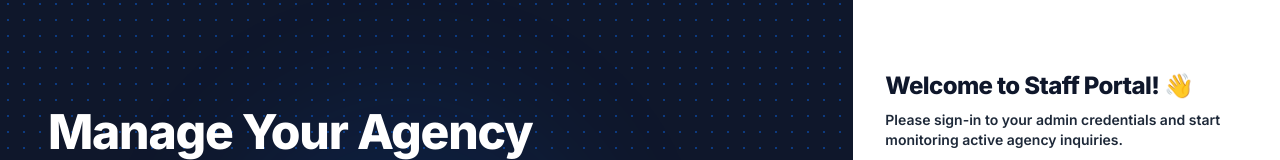
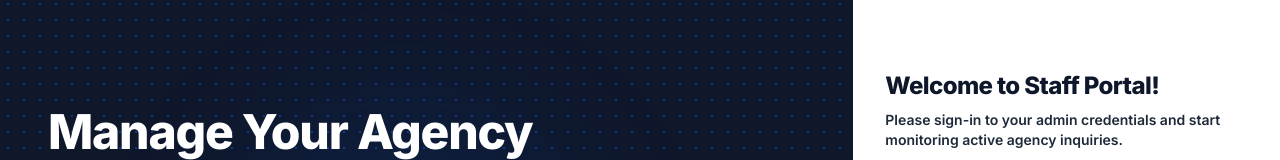
Before and after one commit to AlamiaSoft/kamal-express-website, a React (Vite) app in the folder frontend/: page /admin in a window 1280 px wide. Shown: the part 164-324 px from the top of the page. Built offline with nearby package versions, Linux system fonts and the light colour scheme.

Commit message:
Update AdminView.tsx

```diff
--- a/frontend/src/components/AdminView.tsx
+++ b/frontend/src/components/AdminView.tsx
@@ -286,7 +286,7 @@ export default function AdminView() {
             </div>
 
             <div className="space-y-2">
-              <h2 className="text-2xl font-black text-slate-900 tracking-tight hidden lg:block">Welcome to Staff Portal! 👋</h2>
+              <h2 className="text-2xl font-black text-slate-900 tracking-tight hidden lg:block">Welcome to Staff Portal!</h2>
               <p className="text-slate-450 text-xs sm:text-sm font-semibold">
                 Please sign-in to your admin credentials and start monitoring active agency inquiries.
               </p>
@@ -399,7 +399,7 @@ export default function AdminView() {
         <div className="p-4 border-t border-slate-850 space-y-3 bg-slate-950/20">
           <div className="flex items-center gap-3 text-left">
             <div className="h-9 w-9 rounded-xl bg-emerald-500/20 text-emerald-400 border border-emerald-500/35 flex items-center justify-center font-bold text-sm">
-              {username ? username.substring(0,2).toUpperCase() : 'AD'}
+              {username ? username.substring(0, 2).toUpperCase() : 'AD'}
             </div>
             <div className="leading-tight">
               <span className="text-xs font-bold text-white block truncate max-w-[130px]">{username}</span>
@@ -478,11 +478,10 @@ export default function AdminView() {
             <button
               onClick={handleExportCSV}
               disabled={filteredInquiries.length === 0}
-              className={`px-5 py-2.5 rounded-xl text-xs font-bold transition-all flex items-center justify-center gap-2 cursor-pointer z-10 relative ${
-                filteredInquiries.length === 0
+              className={`px-5 py-2.5 rounded-xl text-xs font-bold transition-all flex items-center justify-center gap-2 cursor-pointer z-10 relative ${filteredInquiries.length === 0
                   ? 'bg-slate-100 text-slate-400 cursor-not-allowed border border-slate-150'
                   : 'bg-emerald-600 hover:bg-emerald-750 text-white shadow-md shadow-emerald-600/10'
-              }`}
+                }`}
             >
               <Download className="w-4 h-4" />
               <span>Export filtered CSV</span>
@@ -622,9 +621,8 @@ export default function AdminView() {
                         <tr
                           key={item.id}
                           onClick={() => handleSelectInquiry(item)}
-                          className={`hover:bg-slate-50/50 transition-all cursor-pointer ${
-                            selectedInquiry?.id === item.id ? 'bg-emerald-500/5 hover:bg-emerald-500/5' : ''
-                          }`}
+                          className={`hover:bg-slate-50/50 transition-all cursor-pointer ${selectedInquiry?.id === item.id ? 'bg-emerald-500/5 hover:bg-emerald-500/5' : ''
+                            }`}
                         >
                           <td className="py-4.5 px-6 font-bold text-slate-900 space-y-0.5">
                             <span className="block">{item.reference_id}</span>
@@ -646,13 +644,12 @@ export default function AdminView() {
                             )}
                           </td>
                           <td className="py-4.5 px-6 text-center">
-                            <span className={`inline-flex items-center px-3 py-1 rounded-full text-[9px] font-bold ${
-                              item.status === 'Pending'
+                            <span className={`inline-flex items-center px-3 py-1 rounded-full text-[9px] font-bold ${item.status === 'Pending'
                                 ? 'bg-amber-50 text-amber-800 border border-amber-100'
                                 : item.status === 'Contacted'
-                                ? 'bg-blue-50 text-blue-800 border border-blue-100'
-                                : 'bg-green-50 text-green-800 border border-green-100'
-                            }`}>
+                                  ? 'bg-blue-50 text-blue-800 border border-blue-100'
+                                  : 'bg-green-50 text-green-800 border border-green-100'
+                              }`}>
                               {item.status}
                             </span>
                           </td>
```
